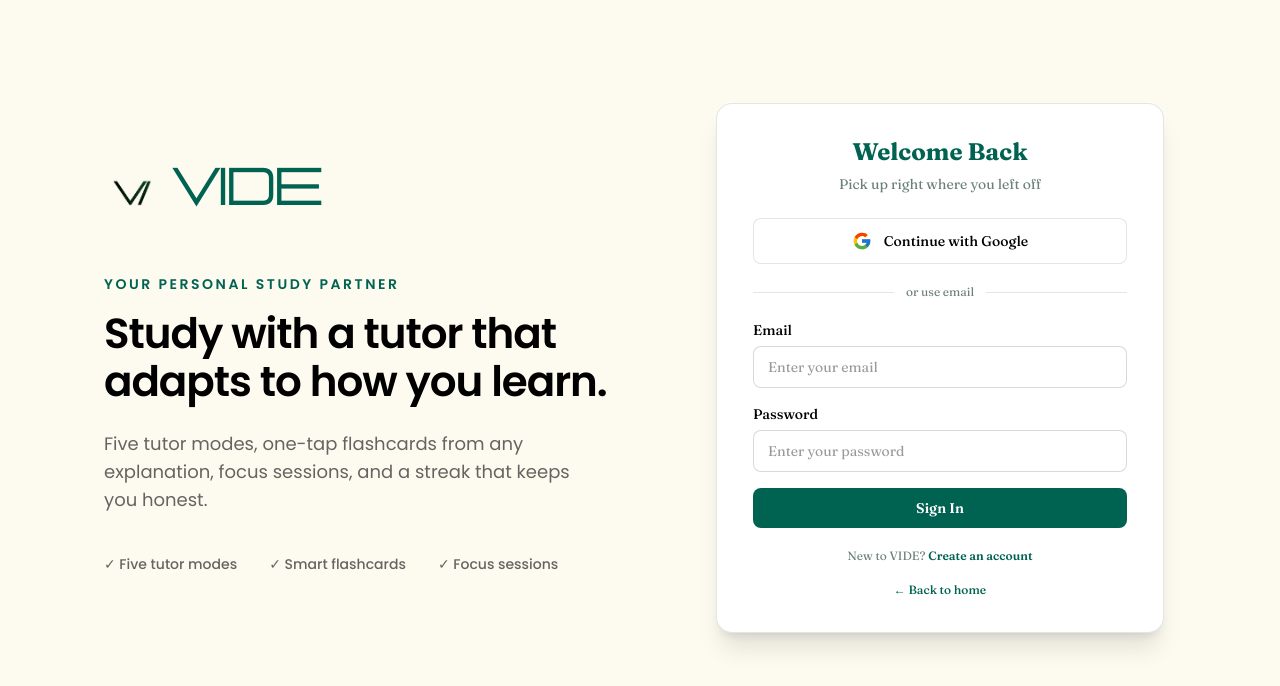
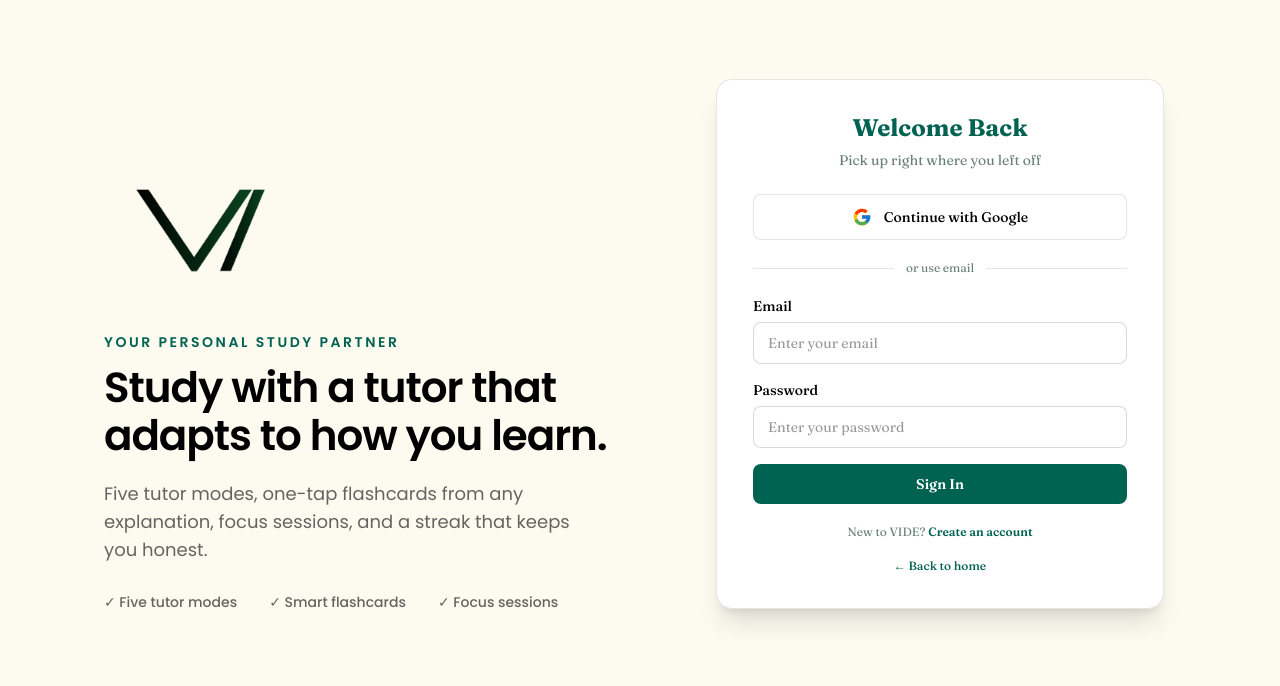
Before and after one commit to Shobbyt/VIDE-AI-LANDING-PAGE, a React (Vite) app: page /VIDE-AI-LANDING-PAGE/signin in a window 1280 px wide. Shown: the top 686 px of the page. Built offline with nearby package versions, Linux system fonts and the light colour scheme.

Commit message:
change the vide logo

```diff
--- a/src/Components/Navbar.jsx
+++ b/src/Components/Navbar.jsx
@@ -23,27 +23,23 @@
     >
       <div className="mx-auto flex max-w-7xl items-center justify-between px-6 py-4 lg:px-8">
 
-        {/* Logo */}
+
+
         <motion.div
           initial={{ opacity: 0, x: -20 }}
           animate={{ opacity: 1, x: 0 }}
           transition={{ duration: 0.5, delay: 0.2 }}
+          className="relative flex h-10 w-10 items-center"
         >
-          <Link to="/" className="flex items-center gap-3">
+          <Link to="/" className="flex items-center">
             <img
               src={videLogo}
               alt="VIDE"
-              className="h-9 w-9 object-contain"
+              className="h-10 w-10 scale-[2] object-contain"
             />
-
-            <span
-              style={{ fontFamily: "Lastica" }}
-              className="translate-y-0.5 text-2xl text-[var(--color-primary)]"
-            >
-              VIDE
-            </span>
           </Link>
         </motion.div>
+
 
         {/* Desktop Navigation */}
         <motion.div
--- a/src/Components/Sign.jsx
+++ b/src/Components/Sign.jsx
@@ -6,36 +6,28 @@
     <div className="hidden w-1/2 bg-[var(--color-background)] px-12 lg:flex lg:items-center xl:px-16">
       <div className="w-full max-w-xl">
 
-
+        {/* Logo */}
         <motion.div
-          initial={{ opacity: 0, y: -20 }}
-          animate={{ opacity: 1, y: 0 }}
+          initial={{ opacity: 0, scale: 0.9 }}
+          animate={{ opacity: 1, scale: 1 }}
           transition={{
             duration: 0.7,
             ease: "easeOut",
           }}
-          className="flex items-center gap-3" >
-          <div className="flex h-14 w-14 items-center justify-center">
-            <img
-              src={videLogo}
-              alt="VIDE"
-              className="h-14 w-14 object-contain"
-            />
-          </div>
-
-          <span
-            style={{ fontFamily: "Lastica" }}
-            className="text-5xl font-bold leading-none tracking-wide text-[var(--color-primary)]">
-            VIDE
-          </span>
+          className="flex items-center"
+        >
+          <img
+            src={videLogo}
+            alt="VIDE"
+            className="h-48 w-48 object-contain"
+          />
         </motion.div>
 
-
-
+        {/* Content */}
         <div
-          className="mt-14"
-          style={{ fontFamily: "var(--font-secondary)" }} >
-
+          className="mt-4"
+          style={{ fontFamily: "var(--font-secondary)" }}
+        >
 
           <motion.p
             initial={{ opacity: 0, y: 15 }}
@@ -45,11 +37,10 @@
               delay: 0.2,
               ease: "easeOut",
             }}
-            className="mb-4 text-sm font-semibold uppercase tracking-[0.18em] text-[var(--color-primary)]">
+            className="mb-3 text-sm font-semibold uppercase tracking-[0.18em] text-[var(--color-primary)]"
+          >
             Your personal study partner
           </motion.p>
-
-
 
           <motion.h1
             initial={{ opacity: 0, y: 20 }}
@@ -59,7 +50,8 @@
               delay: 0.35,
               ease: "easeOut",
             }}
-            className="text-4xl font-semibold leading-[1.15] tracking-tight text-black xl:text-[42px]">
+            className="text-4xl font-semibold leading-[1.15] tracking-tight text-black xl:text-[42px]"
+          >
             <span className="whitespace-nowrap">
               Study with a tutor that
             </span>
@@ -71,8 +63,6 @@
             </span>
           </motion.h1>
 
-
-
           <motion.p
             initial={{ opacity: 0, y: 20 }}
             animate={{ opacity: 1, y: 0 }}
@@ -81,14 +71,14 @@
               delay: 0.5,
               ease: "easeOut",
             }}
-            className="mt-6 max-w-lg text-base leading-7 text-black/60 xl:text-lg">
+            className="mt-5 max-w-lg text-base leading-7 text-black/60 xl:text-lg"
+          >
             Five tutor modes, one-tap flashcards from any explanation,
             focus sessions, and a streak that keeps you honest.
           </motion.p>
         </div>
 
-
-
+        {/* Features */}
         <motion.div
           initial={{ opacity: 0, y: 20 }}
           animate={{ opacity: 1, y: 0 }}
@@ -97,9 +87,9 @@
             delay: 0.65,
             ease: "easeOut",
           }}
-          className="mt-10 flex flex-wrap gap-x-8 gap-y-3"
-          style={{ fontFamily: "var(--font-secondary)" }} >
-
+          className="mt-7 flex flex-wrap gap-x-8 gap-y-3"
+          style={{ fontFamily: "var(--font-secondary)" }}
+        >
           <span className="text-sm font-medium text-black/60">
             ✓ Five tutor modes
           </span>
@@ -111,7 +101,6 @@
           <span className="text-sm font-medium text-black/60">
             ✓ Focus sessions
           </span>
-
         </motion.div>
 
       </div>
--- a/src/Pages/Signin.jsx
+++ b/src/Pages/Signin.jsx
@@ -19,18 +19,14 @@
         className="lg:hidden">
         <Link
           to="/"
-          className="mx-auto mb-6 flex w-fit items-center gap-3">
+          className="mx-auto mb-[4px] flex w-fit items-center">
           <img
             src={videLogo}
             alt="VIDE"
-            className="h-10 w-10 object-contain"
+            className="h-24 w-24 object-contain"
           />
 
-          <span
-            style={{ fontFamily: "Lastica" }}
-            className="text-3xl font-bold tracking-wide text-[var(--color-primary)]" >
-            VIDE
-          </span>
+
         </Link>
       </motion.div>
 
@@ -41,7 +37,7 @@
 
 
 
-        <div className="flex w-full justify-center lg:w-1/2">
+        <div className="relative -mt-12 flex w-full justify-center lg:w-1/2">
 
           <motion.section
             initial={{
--- a/src/Pages/Signup.jsx
+++ b/src/Pages/Signup.jsx
@@ -18,18 +18,13 @@
         className="lg:hidden" >
         <Link
           to="/"
-          className="mx-auto mb-6 flex w-fit items-center gap-3">
+          className="mx-auto -mt-4 mb-[4px] flex w-fit items-center">
           <img
             src={videLogo}
             alt="VIDE"
-            className="h-10 w-10 object-contain"
+            className="h-24 w-24 object-contain"
           />
 
-          <span
-            style={{ fontFamily: "Lastica" }}
-            className="text-3xl font-bold tracking-wide text-[var(--color-primary)]" >
-            VIDE
-          </span>
         </Link>
       </motion.div>
 
@@ -41,7 +36,7 @@
 
 
 
-        <div className="flex w-full justify-center lg:w-1/2">
+        <div className="relative -mt-4 flex w-full justify-center lg:w-1/2">
 
           <motion.section
             initial={{
```
